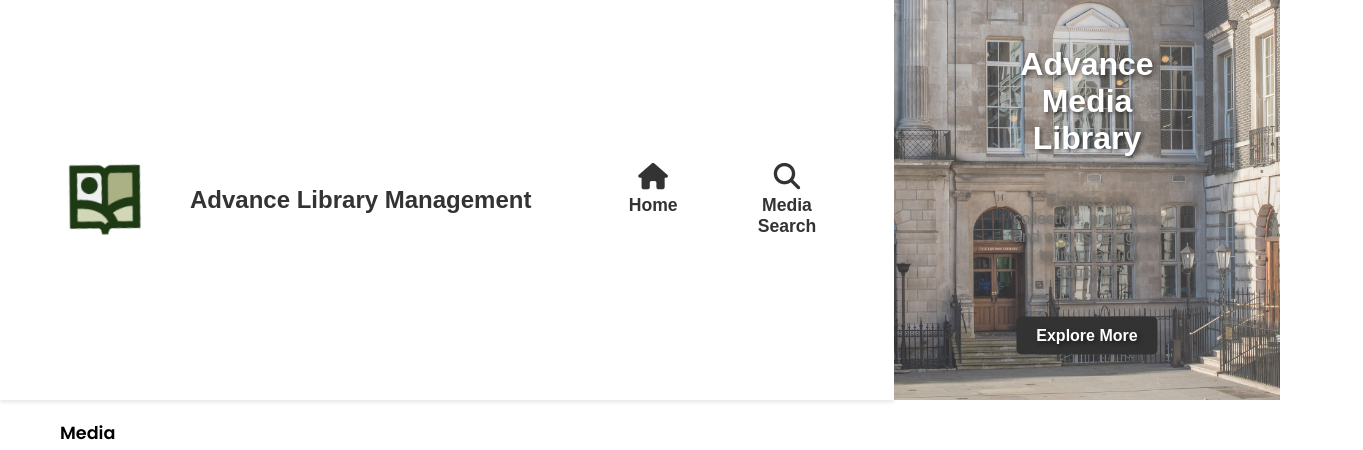
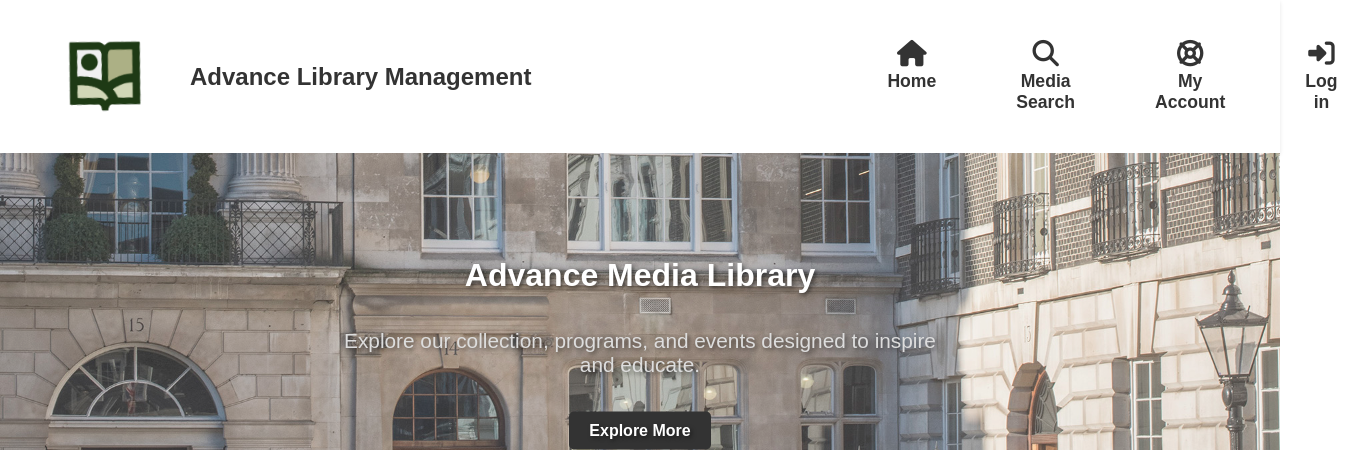
Before and after one commit to Randrews1331/advanced-library-management-system-aml, a React (Create React App) app: page / in a window 1280 px wide. Shown: the top 450 px of the page, 1363 px wide, since content can reach past the window. Built offline with nearby package versions, Linux system fonts and the light colour scheme.

Commit message:
small fixes

```diff
--- a/src/CSS/Home.css
+++ b/src/CSS/Home.css
@@ -11,6 +11,7 @@ body {
 .header {
   background-color: #fff;
   color: #333;
+   flex-direction: column;
 }
 
 .header-top {
@@ -125,7 +126,7 @@ body {
   font-family: 'Poppins', sans-serif;
   font-size: 1.5em;
   text-align: center;
-  color: #333;
+  color: #ffffff;
 }
 
 .genre-title {
@@ -228,3 +229,6 @@ body {
 .right-arrow {
   margin-left: 10px;
 }
+.whitep{
+  color: #ddd;
+}
--- a/src/CSS/account.css
+++ b/src/CSS/account.css
@@ -17,7 +17,7 @@
   margin-bottom: 10px;
 }
 
-.header p {
+.whitetext {
   color: #777;
   font-size: 1rem;
 }
--- a/src/Components/Navbar.js
+++ b/src/Components/Navbar.js
@@ -16,7 +16,7 @@ const Navbar = () => {
       </div>
       <ul className="nav-links">
         <li>
-          <a href="#">
+          <a href="/">
             <i className="fas fa-home icon"></i>
             Home
           </a>
@@ -28,9 +28,9 @@ const Navbar = () => {
           </a>
         </li>
         <li>
-          <a href="#">
+          <a href="Account">
             <i className="fas fa-life-ring icon"></i>
-            Support
+            My Account
           </a>
         </li>
         <li>
--- a/src/Pages/Account.js
+++ b/src/Pages/Account.js
@@ -47,7 +47,7 @@ const Account = () => {
         {/* Header Section */}
         <div className="header">
           <h1>Your Reserved Books</h1>
-          <p>Manage your reservations here.</p>
+          <p class="whitetext">Manage your reservations here.</p>
         </div>
 
         {/* Filters/Search Section */}
--- a/src/Pages/Home.js
+++ b/src/Pages/Home.js
@@ -71,7 +71,7 @@ const Home = () => {
           <img src={banner} alt="Greenwich Library Banner" />
           <div className="banner-text">
             <h1>Advance Media Library</h1>
-            <p>Explore our collection, programs, and events designed to inspire and educate.</p>
+            <p class="whitep">Explore our collection, programs, and events designed to inspire and educate.</p>
             <a href="#" className="cta-button">Explore More</a>
           </div>
         </div>
```
